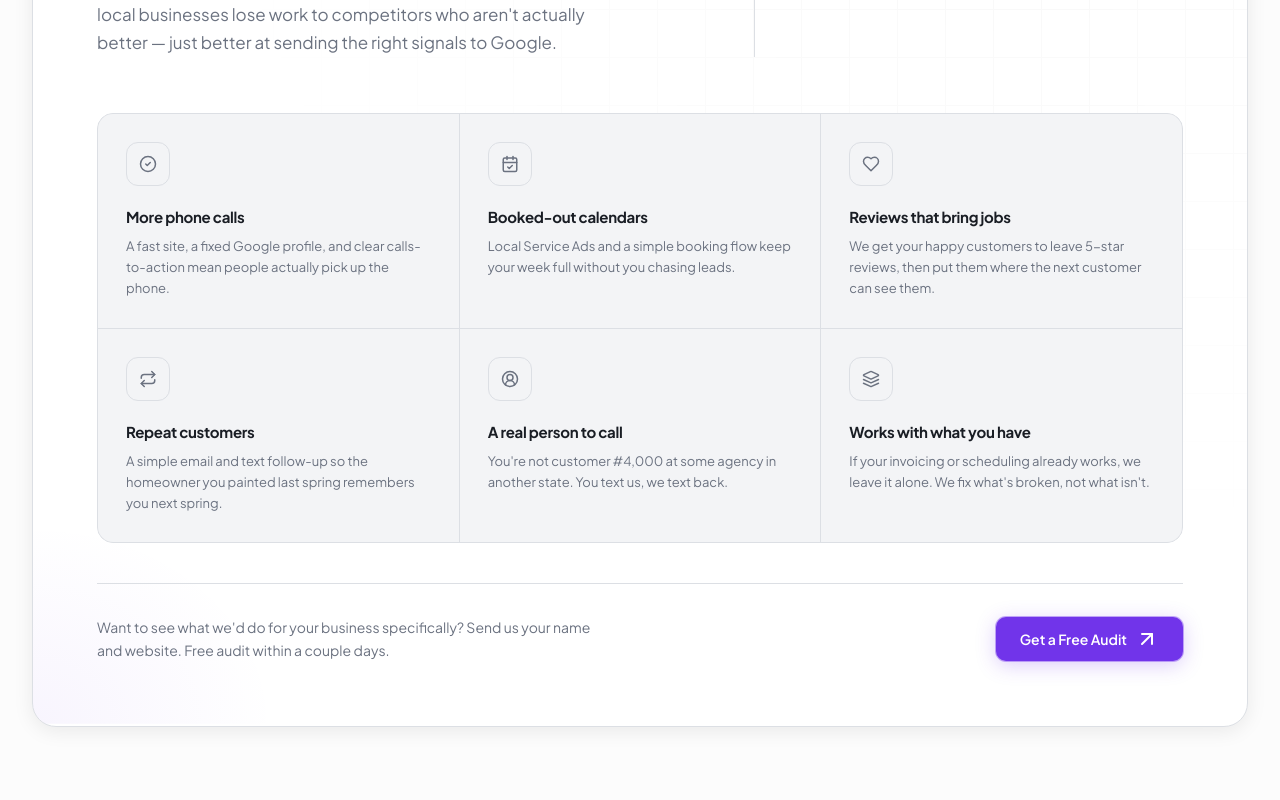
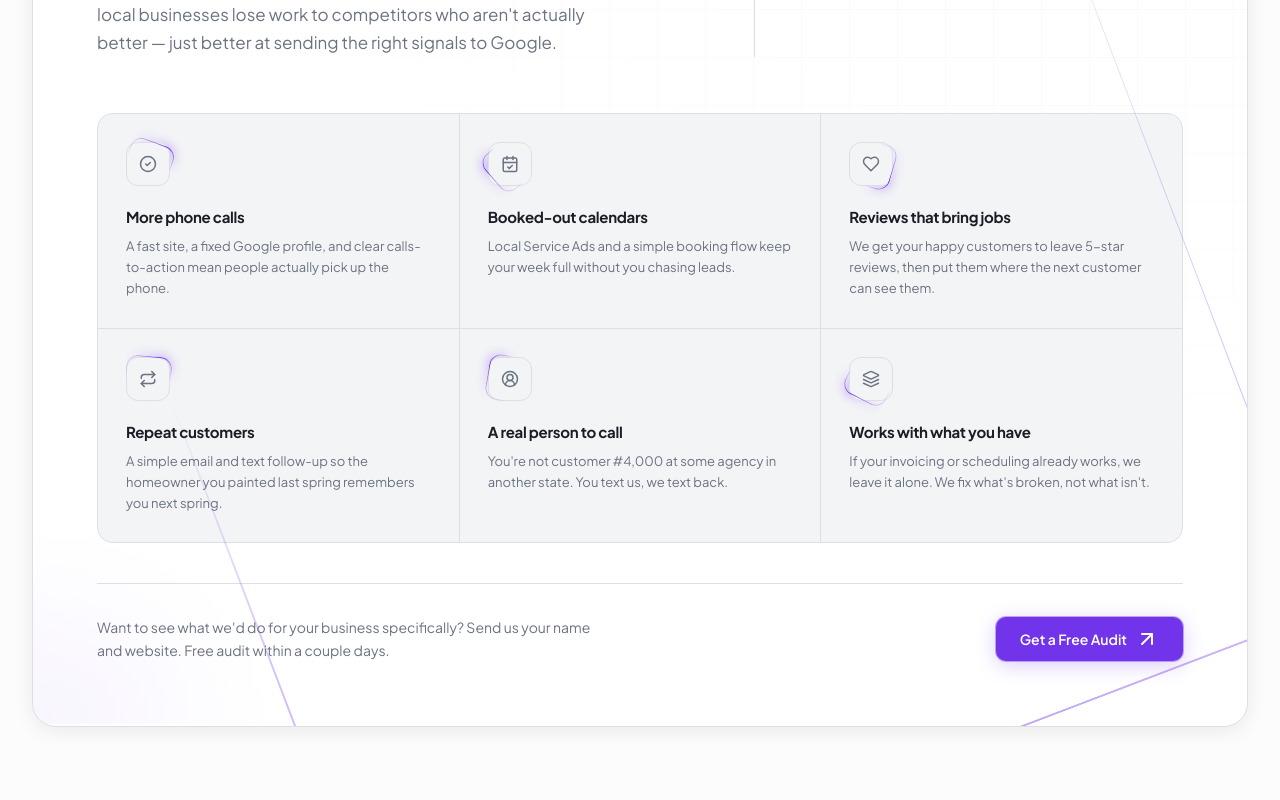
Before and after one commit to keveend10-del/delko, a Next.js app: page /about in a window 1280 px wide. Shown: the part 3780-4580 px from the top of the page. Built offline with nearby package versions, Linux system fonts and the light colour scheme.

Commit message:
final fix

```diff
--- a/components/site/Sway.tsx
+++ b/components/site/Sway.tsx
@@ -31,6 +31,21 @@ export const Sway = () => {
           transition={{ duration: 0.8, ease: [0.22, 1, 0.36, 1] as [number, number, number, number] }}
           className="relative max-w-7xl mx-auto rounded-3xl overflow-hidden bg-card border border-border shadow-[0_4px_20px_rgba(0,0,0,0.08)] dark:bg-[hsl(0_0%_4%)] dark:border-[hsl(0_0%_12%)] dark:shadow-[6px_6px_0px_rgba(0,0,0,0.5),_0_32px_80px_rgba(0,0,0,0.75)]"
         >
+          {/* Outer card revolving arc light — inset:0 so overflow:hidden doesn't clip */}
+          <motion.div
+            className="absolute inset-0 rounded-[inherit] pointer-events-none z-10"
+            style={{
+              padding: '1.5px',
+              background: 'conic-gradient(from 0turn, transparent 40%, hsl(var(--accent) / 0.45) 72%, hsl(var(--accent) / 0.85) 80%, hsl(var(--accent) / 0.45) 87%, transparent 100%)',
+              WebkitMask: 'linear-gradient(#fff 0 0) content-box, linear-gradient(#fff 0 0)',
+              WebkitMaskComposite: 'xor',
+              mask: 'linear-gradient(#fff 0 0) content-box, linear-gradient(#fff 0 0)',
+              maskComposite: 'exclude',
+            }}
+            animate={{ rotate: 360 }}
+            transition={{ duration: 10, repeat: Infinity, ease: 'linear' }}
+          />
+
           {/* Parallax background glows */}
           <motion.div style={{ y: glow1Y }} className="absolute inset-0 pointer-events-none">
             <div className="absolute inset-0" style={{ background: 'radial-gradient(ellipse 60% 50% at 90% -5%, hsl(var(--accent) / 0.14), transparent 60%)' }} />
@@ -66,7 +81,7 @@ export const Sway = () => {
               viewport={{ once: true, margin: '-60px' }}
               className="grid sm:grid-cols-2 lg:grid-cols-3 gap-px bg-border rounded-2xl overflow-hidden border border-border"
             >
-              {features.map(({ icon: Icon, title, desc }) => (
+              {features.map(({ icon: Icon, title, desc }, i) => (
                 <motion.div
                   key={title}
                   variants={{ hidden: { opacity: 0, y: 16 }, show: { opacity: 1, y: 0, transition: { duration: 0.6, ease: [0.22, 1, 0.36, 1] as [number, number, number, number] } } }}
@@ -74,12 +89,46 @@ export const Sway = () => {
                   className="group relative bg-surface hover:bg-surface-elevated p-7 transition-all duration-300 cursor-default overflow-hidden"
                 >
                   <div className="absolute inset-0 opacity-0 group-hover:opacity-100 transition-opacity duration-400 pointer-events-none" style={{ background: 'radial-gradient(ellipse 80% 60% at 20% 20%, hsl(var(--accent)/0.07), transparent 70%)' }} />
-                  <motion.div
-                    whileHover={{ scale: 1.1, rotate: -5, transition: { duration: 0.2 } }}
-                    className="h-11 w-11 rounded-xl border border-border bg-surface dark:border-white/[0.07] dark:bg-white/[0.03] flex items-center justify-center text-muted-foreground group-hover:text-accent transition-colors duration-300 mb-5 relative"
-                  >
-                    <Icon size={18} />
-                  </motion.div>
+
+                  {/* Icon with revolving arc light */}
+                  <div className="h-11 w-11 mb-5 relative">
+                    {/* Arc orbit ring */}
+                    <motion.div
+                      className="absolute pointer-events-none z-10"
+                      style={{
+                        inset: -1,
+                        borderRadius: '0.75rem',
+                        padding: 1,
+                        background: 'conic-gradient(from 0turn, transparent 50%, hsl(var(--accent) / 0.55) 76%, hsl(var(--accent)) 83%, hsl(var(--accent) / 0.55) 89%, transparent 100%)',
+                        WebkitMask: 'linear-gradient(#fff 0 0) content-box, linear-gradient(#fff 0 0)',
+                        WebkitMaskComposite: 'xor',
+                        mask: 'linear-gradient(#fff 0 0) content-box, linear-gradient(#fff 0 0)',
+                        maskComposite: 'exclude',
+                      }}
+                      animate={{ rotate: 360 }}
+                      transition={{ duration: 3 + i * 0.35, repeat: Infinity, ease: 'linear', delay: i * 0.6 }}
+                    />
+                    {/* Bloom: blurred glow that bleeds out from the arc hot spot */}
+                    <motion.div
+                      className="absolute pointer-events-none"
+                      style={{
+                        inset: -4,
+                        borderRadius: '1rem',
+                        background: 'conic-gradient(from 0turn, transparent 60%, hsl(var(--accent) / 0.25) 80%, hsl(var(--accent) / 0.4) 84%, hsl(var(--accent) / 0.25) 88%, transparent 100%)',
+                        filter: 'blur(5px)',
+                        opacity: 0.8,
+                      }}
+                      animate={{ rotate: 360 }}
+                      transition={{ duration: 3 + i * 0.35, repeat: Infinity, ease: 'linear', delay: i * 0.6 }}
+                    />
+                    <motion.div
+                      whileHover={{ scale: 1.1, rotate: -5, transition: { duration: 0.2 } }}
+                      className="h-full w-full rounded-xl border border-border bg-surface dark:border-white/[0.07] dark:bg-white/[0.03] flex items-center justify-center text-muted-foreground group-hover:text-accent transition-colors duration-300 relative"
+                    >
+                      <Icon size={18} />
+                    </motion.div>
+                  </div>
+
                   <h3 className="text-[15px] font-bold tracking-[-0.02em] relative">{title}</h3>
                   <p className="mt-2 text-[13px] text-muted-foreground leading-relaxed relative">{desc}</p>
                 </motion.div>
```
